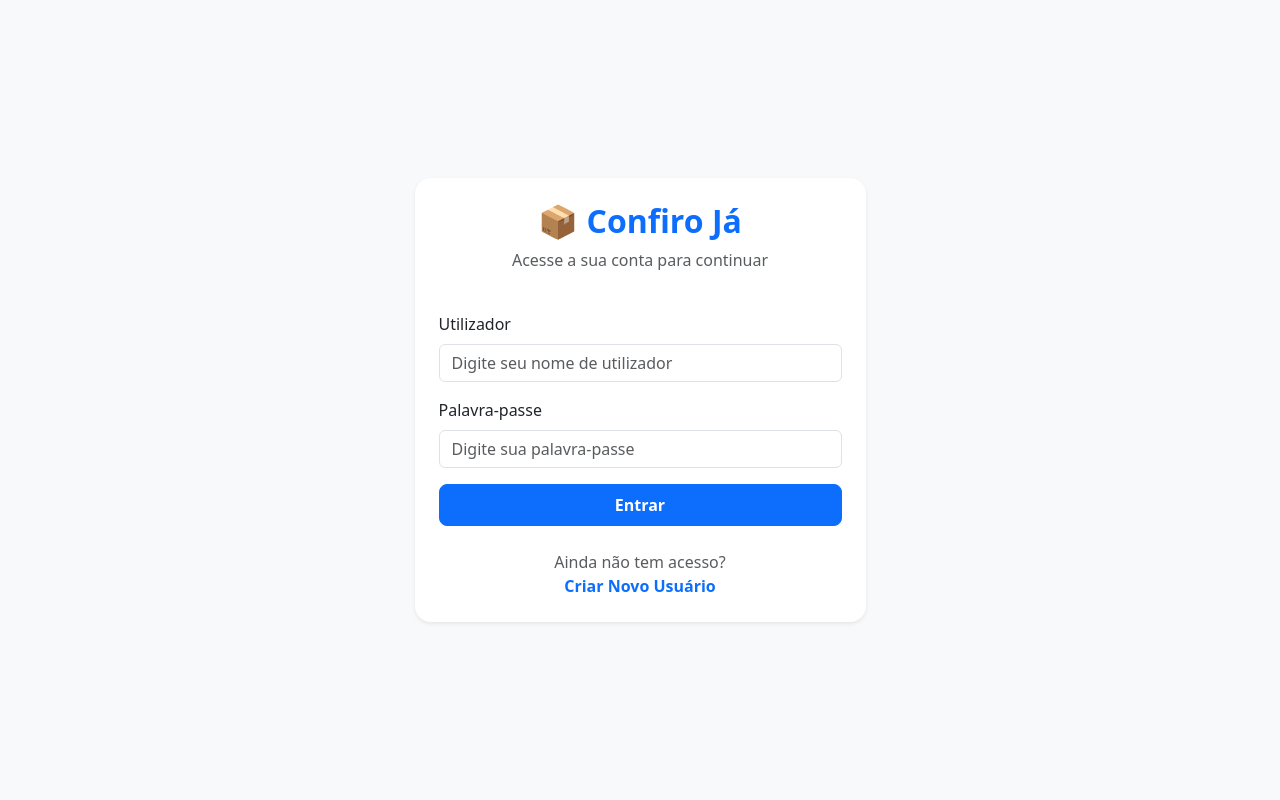
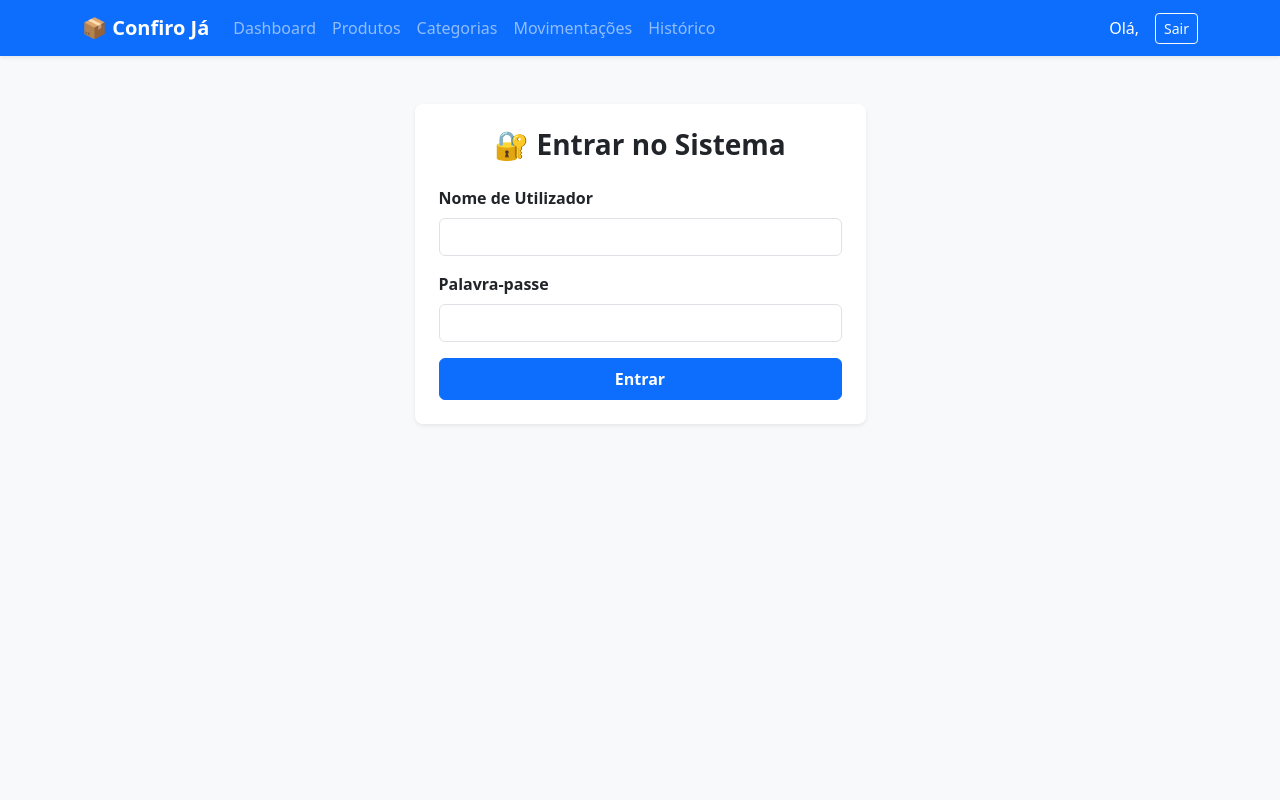
Before and after one commit to Hagane-no/Projeto-integrador-II, a Django app: page /login/ in a window 1280 px wide. Run offline with Django 5.2, Linux system fonts and the light colour scheme.

Commit message:
Update login.html

```diff
--- a/templates/login.html
+++ b/templates/login.html
@@ -1,20 +1,11 @@
-<!DOCTYPE html>
-<html lang="pt-br">
-<head>
-    <meta charset="UTF-8">
-    <meta name="viewport" content="width=device-width, initial-scale=1.0">
-    <title>Login - Confiro Já</title>
-    <link href="https://cdn.jsdelivr.net/npm/bootstrap@5.3.0/dist/css/bootstrap.min.css" rel="stylesheet">
-</head>
-<body class="bg-light d-flex align-items-center min-vh-100">
-    <div class="container">
-        <div class="row justify-content-center">
+{% extends 'base.html' %}
+
+{% block content %}
+<div class="row justify-content-center mt-5">
     <div class="col-md-5">
-                <div class="card shadow-sm border-0 rounded-4 p-4">
-                    <div class="text-center mb-4">
-                        <h2 class="fw-bold text-primary">📦 Confiro Já</h2>
-                        <p class="text-muted">Acesse a sua conta para continuar</p>
-                    </div>
+        <div class="card border-0 shadow-sm rounded-3">
+            <div class="card-body p-4">
+                <h3 class="fw-bold text-center mb-4">🔐 Entrar no Sistema</h3>
 
                 {% if messages %}
                     {% for message in messages %}
@@ -27,24 +18,23 @@
 
                 <form method="POST">
                     {% csrf_token %}
+
                     <div class="mb-3">
-                            <label class="form-label font-semibold">Utilizador</label>
-                            <input type="text" name="username" class="form-control" placeholder="Digite seu nome de utilizador" required>
+                        <label for="username" class="form-label fw-bold">Nome de Utilizador</label>
+                        <input type="text" class="form-control" id="username" name="username" required>
                     </div>
+
                     <div class="mb-3">
-                            <label class="form-label">Palavra-passe</label>
-                            <input type="password" name="password" class="form-control" placeholder="Digite sua palavra-passe" required>
+                        <label for="password" class="form-label fw-bold">Palavra-passe</label>
+                        <input type="password" class="form-control" id="password" name="password" required>
                     </div>
-                        <button type="submit" class="btn btn-primary w-100 py-2 fw-bold rounded-3">Entrar</button>
+
+                    <div class="d-grid gap-2">
+                        <button type="submit" class="btn btn-primary fw-bold py-2">Entrar</button>
+                    </div>
                 </form>
-
-                    <div class="text-center mt-4">
-                        <p class="mb-0 text-muted">Ainda não tem acesso?</p>
-                        <a href="{% url 'register' %}" class="fw-bold text-decoration-none">Criar Novo Usuário</a>
             </div>
         </div>
     </div>
 </div>
-    </div>
-</body>
-</html>
+{% endblock %}
```
Lines whose indentation alone changed are shown as unchanged.
